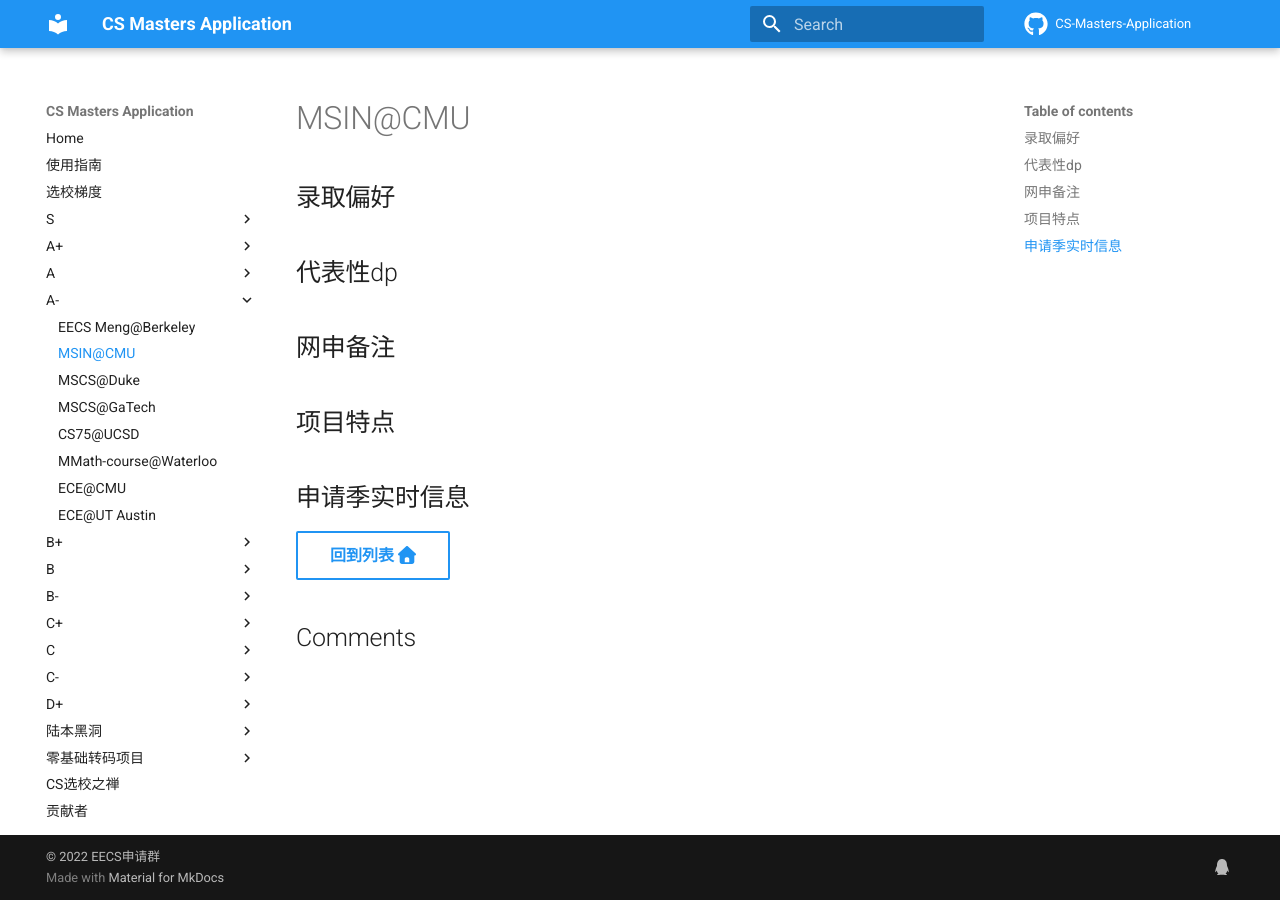
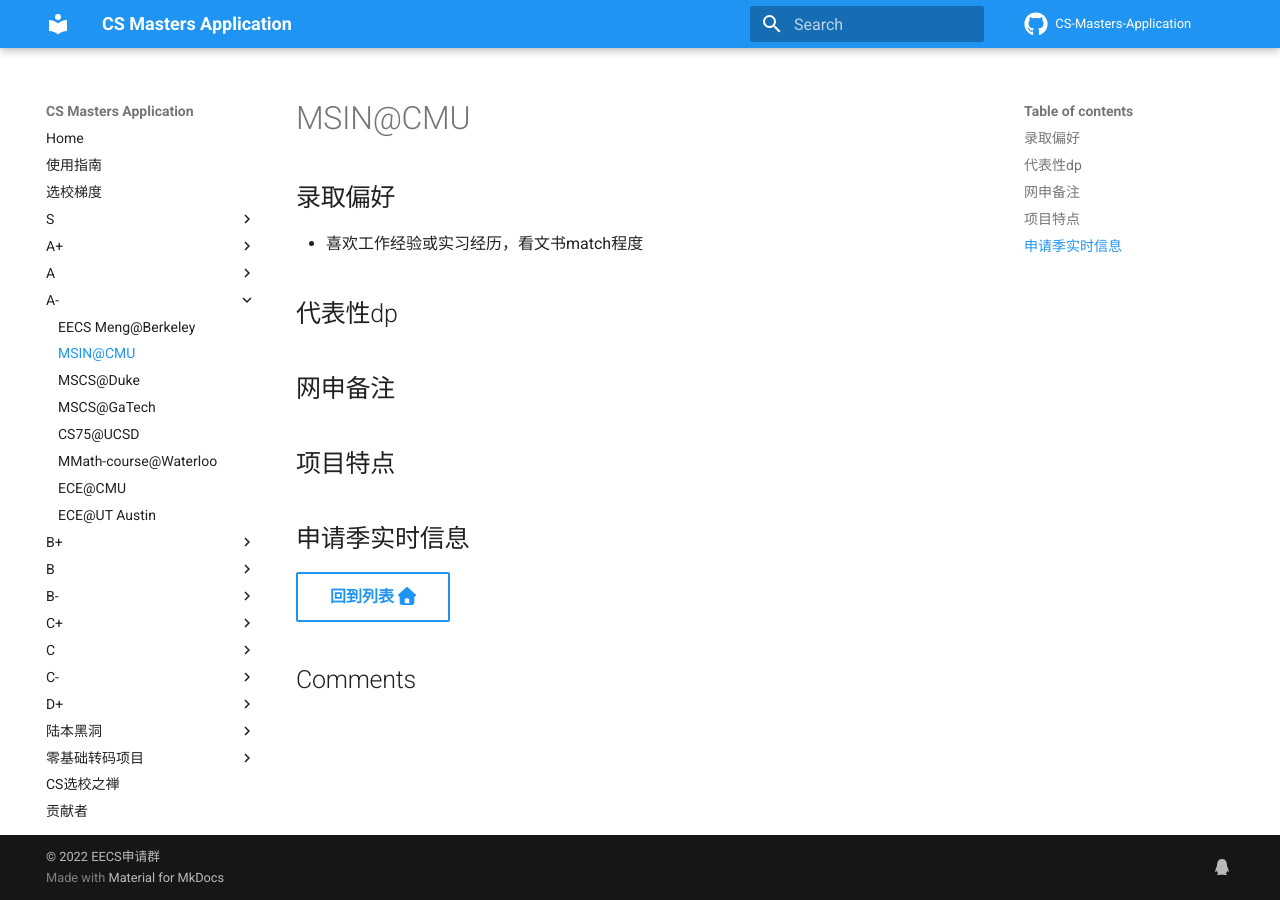
Before and after one commit to opencsapp/opencsapp.github.io, an MkDocs documentation site: the page built from docs/MSIN@CMU.md, in a window 1280 px wide. Built offline with MkDocs 1.6.1 and Material for MkDocs 9.7.7, drawn with Linux system fonts in a browser that asks for light colours; comment, search, counter and statistics services are not loaded.

Commit message:
Update MSIN@CMU.md

```diff
--- a/docs/MSIN@CMU.md
+++ b/docs/MSIN@CMU.md
@@ -1,4 +1,6 @@
 ## 录取偏好
+
+- 喜欢工作经验或实习经历，看文书match程度
 
 ## 代表性dp
 
```
